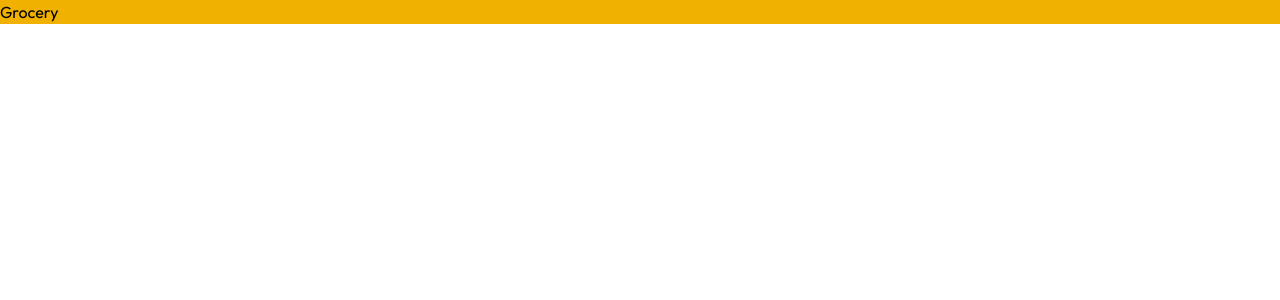
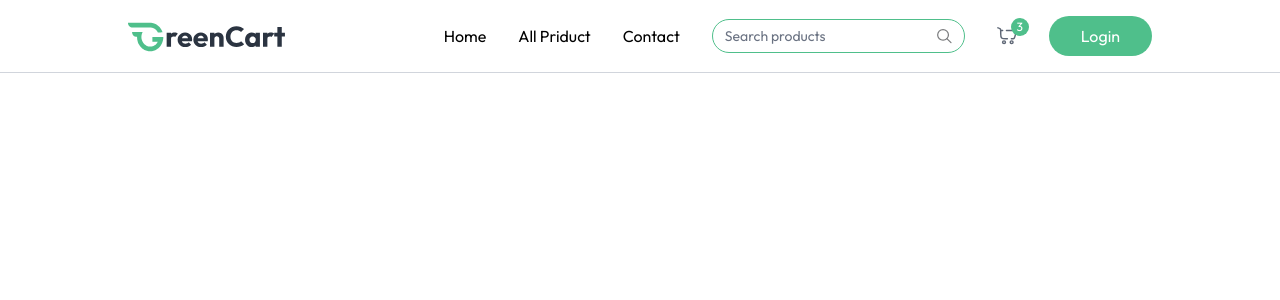
Before and after one commit to salman-farcy/Grocery, a React (Vite) app in the folder Client/: page / in a window 1280 px wide. Shown: the top 300 px of the page. Built offline with nearby package versions, Linux system fonts and the light colour scheme; a web font is replaced by a local one.

Commit message:
feat: create basic responsive navbar layout with initial styling

```diff
--- a/Client/src/App.jsx
+++ b/Client/src/App.jsx
@@ -1,11 +1,13 @@
 import React from 'react'
+import Navbar from './components/Navbar'
 
 const App = () => {
-  return (
-    <div>
-      <h1 className='bg-yellow-500'>Grocery</h1>
-    </div>
-  )
+    return (
+        <div className="">
+            <Navbar />
+        </div>
+    )
+
 }
 
 export default App
--- /dev/null
+++ b/Client/src/components/Navbar.jsx
@@ -0,0 +1,74 @@
+import { NavLink } from 'react-router-dom'
+import { assets } from '../assets/assets'
+import { useState } from 'react'
+
+
+
+const Navbar = () => {
+     const [open, setOpen] = useState(false)
+  return (
+    <nav className="flex items-center justify-between px-6 md:px-16 lg:px-24 xl:px-32 py-4 border-b border-gray-300 bg-white relative transition-all">
+      <NavLink to={"/"}>
+        <img className="h-9" src={assets.logo} alt="logo" />
+      </NavLink>
+
+      {/* Desktop Menu */}
+      <div className="hidden sm:flex items-center gap-8">
+        <NavLink to="/">Home</NavLink>
+        <NavLink to="/products">All Priduct</NavLink>
+        <NavLink to="/contact">Contact</NavLink>
+
+        <div className="hidden lg:flex items-center text-sm gap-2 border border-primary px-3 rounded-full">
+          <input
+            className="py-1.5 w-full bg-transparent outline-none placeholder-gray-500"
+            type="text"
+            placeholder="Search products"
+          />
+          <img className="size-4" src={assets.search_icon} alt="search" />
+        </div>
+
+        <div className="relative cursor-pointer group">
+          <img src={assets.nav_cart_icon} className="size-5 opacity-80 " alt="cart"></img>
+          <button className="absolute -top-2 -right-3 text-xs text-white bg-primary group-hover:bg-primary-dull  w-[18px] h-[18px] rounded-full">
+            3
+          </button>
+        </div>
+
+        <button className="cursor-pointer px-8 py-2 bg-primary hover:bg-primary-dull transition text-white rounded-full">
+          Login
+        </button>
+      </div>
+
+      <button
+        onClick={() => (open ? setOpen(false) : setOpen(true))}
+        aria-label="Menu"
+        className="sm:hidden"
+      >
+        {/* Menu Icon SVG */}
+        <img src={assets.menu_icon} alt='menu'></img>
+      </button>
+
+      {/* Mobile Menu */}
+      <div
+        className={`${
+          open ? "flex" : "hidden"
+        } absolute top-[60px] left-0 w-full bg-white shadow-md py-4 flex-col items-start gap-2 px-5 text-sm md:hidden`}
+      >
+        <NavLink to="/" onClick={() => setOpen(false)} className="block">
+          Home
+        </NavLink>
+        <NavLink to="/products" onClick={() => setOpen(false)} className="block">
+          all Products
+        </NavLink>
+        <NavLink to="/contact" onClick={() => setOpen(false)} className="block">
+          Contact
+        </NavLink>
+        <button className="cursor-pointer px-6 py-2 mt-2 bg-primary hover:bg-primary-dull transition text-white rounded-full text-sm">
+          Login
+        </button>
+      </div>
+    </nav>
+  );
+}
+
+export default Navbar
```
